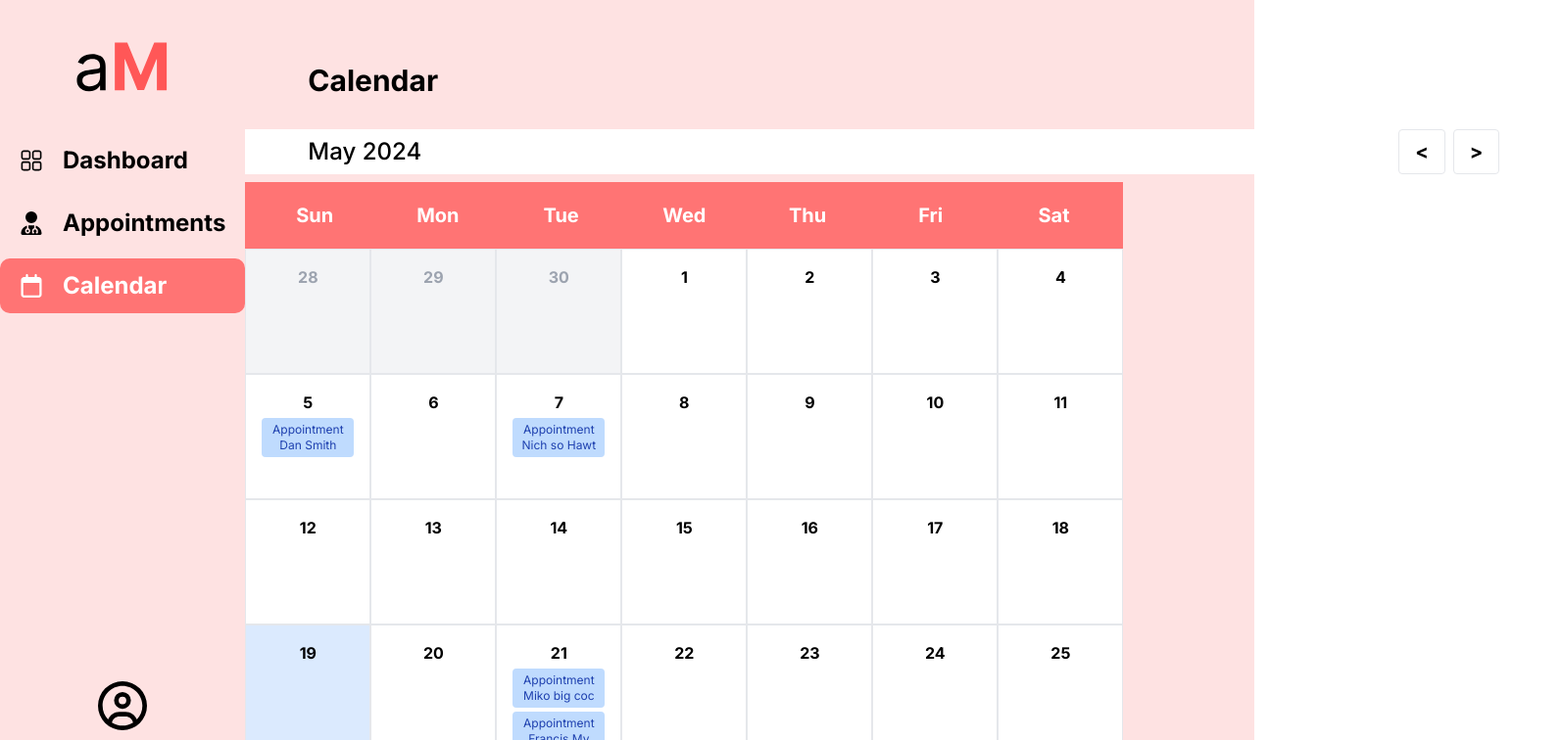
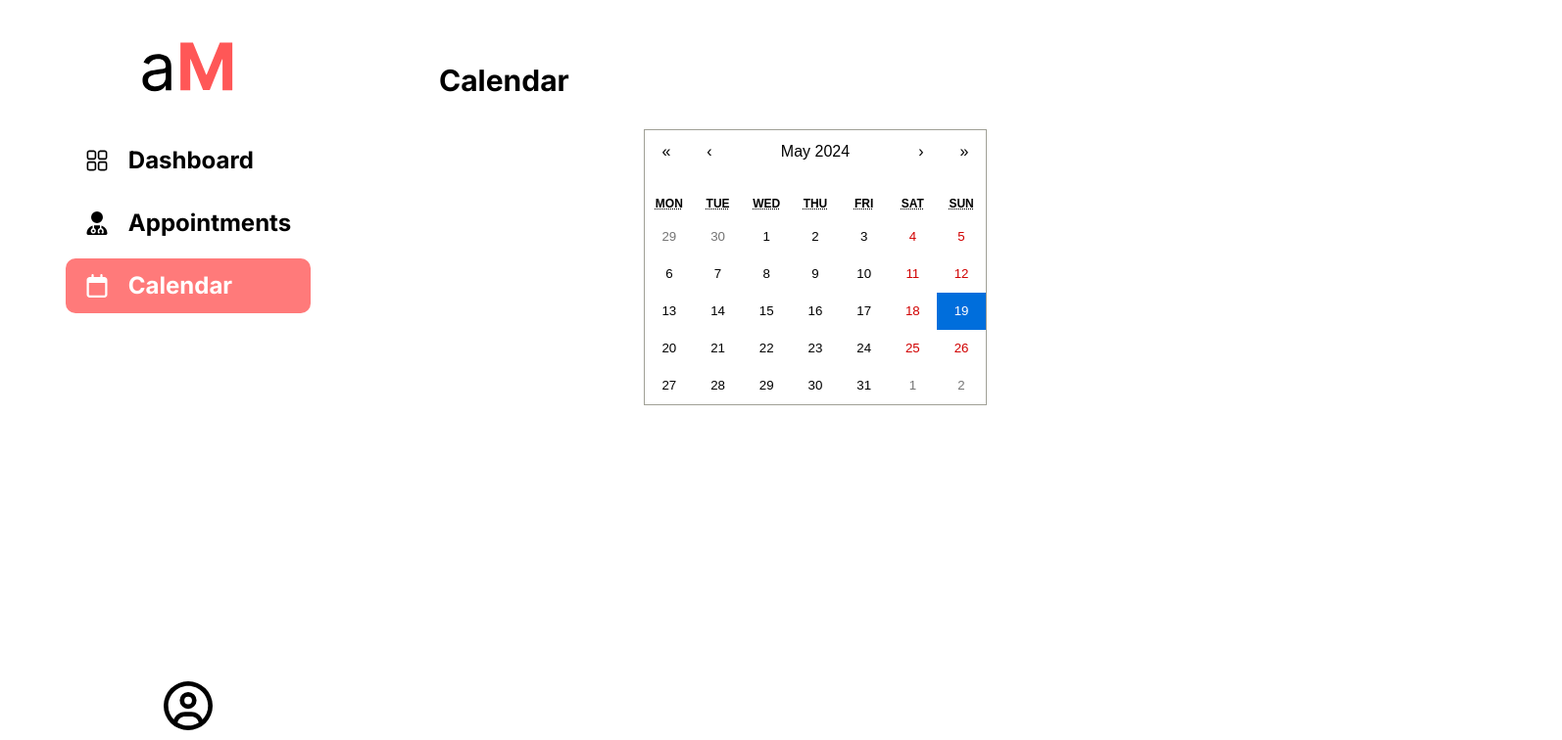
Before and after one commit to Sceyo/AppointMed, a React (Vite) app in the folder frontend/: page /calendar in a window 1280 px wide. Shown: the top 756 px of the page at 98% size, 1594 px wide, since content can reach past the window. Built offline with nearby package versions, Linux system fonts and the light colour scheme.

Commit message:
chore: fixed styling and started on modals

```diff
--- a/frontend/package.json
+++ b/frontend/package.json
@@ -22,6 +22,7 @@
     "jsonwebtoken": "^9.0.2",
     "react": "^18.2.0",
     "react-bootstrap": "^2.10.2",
+    "react-calendar": "^5.0.0",
     "react-dom": "^18.2.0",
     "react-icons": "^5.2.1",
     "react-router-dom": "^6.23.0"
--- a/frontend/src/App.css
+++ b/frontend/src/App.css
@@ -34,6 +34,6 @@ div#sidebar-items > #sidebar-item:hover {
 
 .action-btn:hover {
   color: white;
-  background-color: rgb(255,87,87, .79);
+  background-color: rgb(255, 87, 87, .79);
   transition-duration: 150ms;
 }
--- a/frontend/src/App.jsx
+++ b/frontend/src/App.jsx
@@ -1,4 +1,3 @@
-import React from 'react';
 import { BrowserRouter, Routes, Route } from 'react-router-dom';
 import LoginPage from './pages/Login';
 import RegisterPage from './pages/Register';
--- a/frontend/src/common/Sidebar.jsx
+++ b/frontend/src/common/Sidebar.jsx
@@ -10,7 +10,7 @@ export default function Sidebar() {
   const navigate = useNavigate();
 
   return (
-    <div className='w-1/4 flex flex-col bg-slate-50 drop-shadow-md items-center'>
+    <div className='w-96 flex-grow-1 flex flex-col bg-slate-50 drop-shadow-md items-center'>
       <div className='p-2' id='app-logo'>
         <img src={Logo} alt='appMed-logo' style={{ width: '120px' }} />
       </div>
--- /dev/null
+++ b/frontend/src/components/appointments/ApptModal.jsx
@@ -0,0 +1,28 @@
+import Box from '@mui/material/Box';
+import Modal from '@mui/material/Modal';
+import { useState } from 'react';
+
+export default function AppointmentModal({ open, close, item }) {
+    return (
+        <Modal
+            open={open}
+            onClose={close}
+        >
+            <Box sx={style}>
+                <h1>penis</h1>
+            </Box>
+        </Modal>
+    )
+}
+
+const style = {
+    position: 'absolute',
+    top: '50%',
+    left: '50%',
+    transform: 'translate(-50%, -50%)',
+    width: 400,
+    bgcolor: 'background.paper',
+    border: '2px solid #000',
+    boxShadow: 24,
+    p: 4,
+  };
--- /dev/null
+++ b/frontend/src/components/calendar/CalendarLayout.jsx
@@ -0,0 +1,14 @@
+import { useState } from 'react';
+import Calendar from 'react-calendar';
+import 'react-calendar/dist/Calendar.css';
+
+export default function CalendarLayout() {
+  const [value, onChange] = useState(new Date());
+
+  return (
+      <div className='flex flex-row items-center justify-center'>
+        <Calendar onChange={onChange} value={value} />
+      </div>
+
+  );
+}
--- a/frontend/src/components/calendar/SimpleCalendar.jsx
+++ /dev/null
@@ -1,190 +0,0 @@
-import { useState } from 'react';
-import {
-  startOfMonth,
-  endOfMonth,
-  startOfWeek,
-  endOfWeek,
-  addDays,
-  subMonths,
-  addMonths,
-  format,
-  isSameMonth,
-  isSameDay,
-  parse,
-} from 'date-fns';
-import Header from '../../common/Header';
-
-const events = [
-  {
-    date: new Date(2024, 4, 5),
-    title: 'Appointment Dan Smith',
-    startTime: '15:00',
-    endTime: '17:00',
-  },
-  {
-    date: new Date(2024, 4, 7),
-    title: 'Appointment Nich so Hawt',
-    startTime: '10:00',
-    endTime: '11:00',
-  },
-  {
-    date: new Date(2024, 4, 21),
-    title: 'Appointment Miko big coc',
-    startTime: '14:00',
-    endTime: '15:00',
-  },
-  {
-    date: new Date(2024, 4, 21),
-    title: 'Appointment Francis My Niggaaaaaaa',
-    startTime: '00:00',
-    endTime: '23:59',
-  }, // All day event
-  {
-    date: new Date(2024, 4, 21),
-    title: 'Appointment Dan Smith',
-    startTime: '10:00',
-    endTime: '11:00',
-  },
-];
-
-const CalendarPage = () => {
-  const [currentDate, setCurrentDate] = useState(new Date());
-  const [selectedDateEvents, setSelectedDateEvents] = useState([]);
-
-  const monthStart = startOfMonth(currentDate);
-  const monthEnd = endOfMonth(currentDate);
-  const startDate = startOfWeek(monthStart);
-  const endDate = endOfWeek(monthEnd);
-
-  const dateFormat = 'd';
-  const rows = [];
-  let days = [];
-  let day = startDate;
-  let formattedDate = '';
-
-  const formatTime = (time) => {
-    const parsedTime = parse(time, 'HH:mm', new Date());
-    return format(parsedTime, 'hh:mm a');
-  };
-
-  const onDateClick = (day) => {
-    const dayEvents = events
-      .filter((event) => isSameDay(event.date, day))
-      .sort((a, b) => a.startTime.localeCompare(b.startTime));
-    setSelectedDateEvents(dayEvents);
-  };
-
-  const handlePrevMonth = () => {
-    setCurrentDate(subMonths(currentDate, 1));
-  };
-
-  const handleNextMonth = () => {
-    setCurrentDate(addMonths(currentDate, 1));
-  };
-
-  // Calculate the number of rows needed to always display 6 rows (42 days)
-  const totalDays = [];
-  while (day <= endDate || totalDays.length < 42) {
-    for (let i = 0; i < 7; i++) {
-      formattedDate = format(day, dateFormat);
-      const cloneDay = day;
-      const dayEvents = events.filter((event) =>
-        isSameDay(event.date, cloneDay)
-      );
-      days.push(
-        <div
-          className={`flex flex-col h-32 w-48 p-4 text-center border cursor-pointer transition duration-300 ease-in-out ${
-            !isSameMonth(day, monthStart)
-              ? 'bg-gray-100 text-gray-400'
-              : 'bg-white text-black hover:bg-blue-200'
-          } ${isSameDay(day, new Date()) ? 'bg-blue-100' : ''}`}
-          key={day}
-          onClick={() => onDateClick(cloneDay)}
-        >
-          <span className='number font-bold'>{formattedDate}</span>
-          {dayEvents.map((event, index) => (
-            <div
-              key={index}
-              className='mt-1 w-full p-1 text-xs bg-blue-200 text-blue-800 rounded'
-            >
-              {event.title}
-            </div>
-          ))}
-        </div>
-      );
-      day = addDays(day, 1);
-    }
-    totalDays.push(...days);
-    rows.push(
-      <div className='flex' key={day}>
-        {days}
-      </div>
-    );
-    days = [];
-  }
-
-  return (
-    <div className='flex flex-1 flex-col bg-slate-50'>
-      <Header title='Calendar' />
-        <div className='flex flex-row items-center mb-2 bg-white px-16'>
-          <div className='flex flex-1'>
-            <h2 className='text-2xl font-medium'>
-              {format(currentDate, 'MMMM yyyy')}
-            </h2>
-          </div>
-          <div className='flex space-x-2'>
-            <button
-              onClick={handlePrevMonth}
-              className='px-4 py-2 border rounded hover:bg-primary hover:text-white font-bold text-xl'
-            >
-              &lt;
-            </button>
-            <button
-              onClick={handleNextMonth}
-              className='px-4 py-2 border rounded hover:bg-primary hover:text-white font-bold text-xl'
-            >
-              &gt;
-            </button>
-          </div>
-        </div>
-        {/* Actual Calendar */}
-        <div className='flex flex-col w-2/3'>
-          {/* Calendar Header */}
-          <div className='flex bg-primary text-center text-white p-2'>
-            {['Sun', 'Mon', 'Tue', 'Wed', 'Thu', 'Fri', 'Sat'].map((day) => (
-              <h1 className='flex-1 text-xl font-bold py-3' key={day}>
-                {day}
-              </h1>
-            ))}
-          </div>
-          <div className='flex flex-1 flex-col w-full'>{rows}</div>
-          {selectedDateEvents.length > 0 && (
-            <div className='absolute inset-0 flex items-center justify-center bg-black bg-opacity-50'>
-              <div className='w-100 mt-4 p-4 bg-white shadow-lg rounded-lg'>
-                <h2 className='text-xl font-bold mb-2'>Events</h2>
-                {selectedDateEvents.map((event, index) => (
-                  <div key={index} className='mb-10'>
-                    <h3 className='text-lg font-semibold text-wrap'>
-                      {event.title}
-                    </h3>
-                    <p className='text-gray-700'>
-                      Time: {formatTime(event.startTime)} -{' '}
-                      {formatTime(event.endTime)}
-                    </p>
-                  </div>
-                ))}
-                <button
-                  onClick={() => setSelectedDateEvents([])}
-                  className='mt-4 px-4 py-2 bg-blue-500 text-white rounded'
-                >
-                  Close
-                </button>
-              </div>
-            </div>
-          )}
-        </div>
-    </div>
-  );
-};
-
-export default CalendarPage;
--- a/frontend/src/components/dashboard/ApptLog.jsx
+++ b/frontend/src/components/dashboard/ApptLog.jsx
@@ -59,7 +59,7 @@ const styles = {
   },
 
   tc: {
-    fontSize: '16px',
+    fontSize: '18px',
     paddingY: 3,
     paddingX: 4,
   },
--- a/frontend/src/pages/Appointments.jsx
+++ b/frontend/src/pages/Appointments.jsx
@@ -4,14 +4,18 @@ import Header from '../common/Header';
 import Layout from './Layout';
 import { RiAddBoxLine, RiDeleteBinLine } from 'react-icons/ri';
 import { FaEdit } from 'react-icons/fa';
+import AppointmentModal from '../components/appointments/ApptModal';
 
 export default function AppointmentsPage() {
   const [month, setMonth] = useState('2024-05');
+  const [selectedRows, setSelectedRows] = useState([]);
+  const [apptModal, showApptModal] = useState(false);
 
   return (
     <Layout>
       <div className='flex flex-1 flex-col bg-slate-50'>
         <Header title='Appointments' searchType={1} />
+        {/* Action Bar */}
         <div className='flex flex-col px-16' id='appt-action-bar'>
           <div className='flex flex-1 my-2'>
             <input
@@ -24,7 +28,10 @@ export default function AppointmentsPage() {
             />
           </div>
           <div className='flex flex-row my-2'>
-            <button className='action-btn flex flex-row items-center'>
+            <button
+              className='action-btn flex flex-row items-center'
+              onClick={() => showApptModal(true)}
+            >
               <RiAddBoxLine size={20} style={{ marginRight: '8px' }} />
               Set Appointment
             </button>
@@ -38,7 +45,12 @@ export default function AppointmentsPage() {
             </button>
           </div>
         </div>
-        <AppointmentsTable />
+        <AppointmentsTable
+          selectedRows={selectedRows}
+          setSelectedRows={setSelectedRows}
+        />
+        {/* Appointment Modal */}
+        <AppointmentModal open={apptModal} close={() => showApptModal(false)} />
       </div>
     </Layout>
   );
--- a/frontend/src/pages/Calendar.jsx
+++ b/frontend/src/pages/Calendar.jsx
@@ -1,10 +1,14 @@
 import Layout from './Layout';
-import SimpleCalendar from '../components/calendar/SimpleCalendar';
+import CalendarLayout from '../components/calendar/CalendarLayout';
+import Header from '../common/Header';
 
 export default function CalendarPage() {
-    return (
-        <Layout>
-          <SimpleCalendar />
-        </Layout>
-    );
-  }
+  return (
+    <Layout>
+      <div className='flex flex-1 flex-col bg-slate-50'>
+        <Header title='Calendar' />
+        <CalendarLayout />
+      </div>
+    </Layout>
+  );
+}
--- a/frontend/src/pages/Layout.jsx
+++ b/frontend/src/pages/Layout.jsx
@@ -3,9 +3,11 @@ import Sidebar from '../common/Sidebar'
 
 export default function Layout(props) {
     return (
-        <div className='h-screen flex flex-row bg-red-100'>
+        <div className='h-screen flex flex-row bg-slate-50'>
             <Sidebar />
-            {props.children}
+            <div className='flex-grow flex-col'>
+                {props.children}
+            </div>
         </div>
     )
 }
```
Also changed, not shown: frontend/src/components/appointments/ApptTable.jsx (+31 -7 lines), 1 other file (tests, documents, lock files or other folders).
